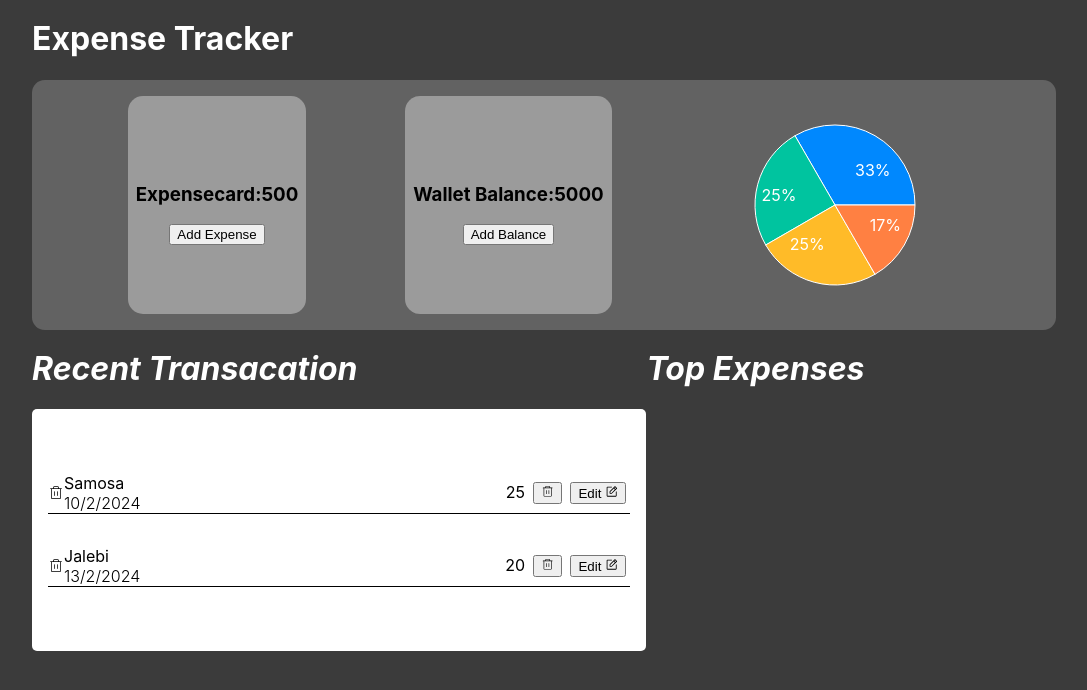
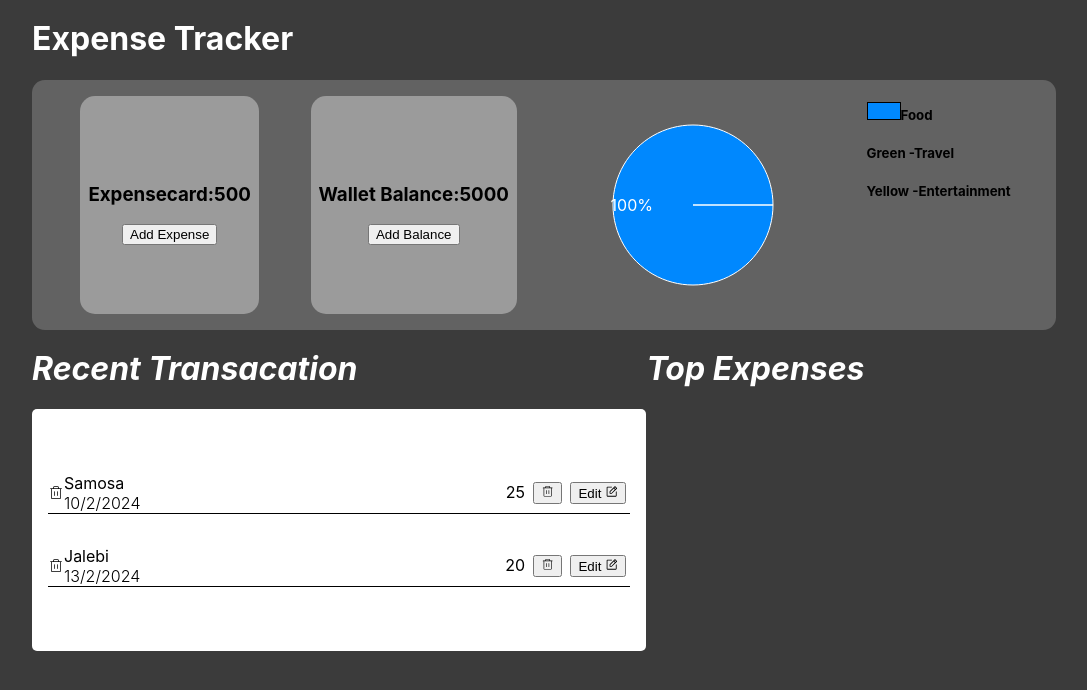
Before and after one commit to ervikasti/ExpenseTracker, a React (Create React App) app: page / in a window 1280 px wide. Shown: the top 690 px of the page, without its empty margins (96-1183 px from the left). Built offline with nearby package versions, Linux system fonts and the light colour scheme.

Commit message:
Fixed Pie Chart and Recent Tranx

```diff
--- /dev/null
+++ b/src/components/Piechart/PieChart.module.css
@@ -0,0 +1,7 @@
+.box{
+    display: inline-block;
+    width: 2rem;
+    height: 1rem;
+    background-color: #0088FE;
+    border: 0.5px solid black;
+}
--- a/src/components/Piechart/Piechart.jsx
+++ b/src/components/Piechart/Piechart.jsx
@@ -1,14 +1,9 @@
 import React, { PureComponent } from 'react';
 import { PieChart, Pie, Cell, ResponsiveContainer } from 'recharts';
 
-const data = [
-  { name: 'Group A', value: 400 },
-  { name: 'Group B', value: 300 },
-  { name: 'Group C', value: 300 },
-  { name: 'Group D', value: 200 },
-];
+import styles from './PieChart.module.css'
 
-const COLORS = ['#0088FE', '#00C49F', '#FFBB28', '#FF8042'];
+const COLORS = ['#0088FE', '#00C49F', '#FFBB28'];
 
 const RADIAN = Math.PI / 180;
 const renderCustomizedLabel = ({ cx, cy, midAngle, innerRadius, outerRadius, percent, index }) => {
@@ -23,15 +18,29 @@ const renderCustomizedLabel = ({ cx, cy, midAngle, innerRadius, outerRadius, per
   );
 };
 
-export default class Example extends PureComponent {
-//   static demoUrl = 'https://codesandbox.io/s/pie-chart-with-customized-label-dlhhj';
+const Example = ({data}) => {
 
-  render() {
+  console.log(data);
+  let intermediate = data.reduce((acc, item) => {
+    let key = item.category;
+    if (!acc[key]) {
+      acc[key] = 0;
+    }
+    acc[key]++;
+    return acc;
+  }, {});
+
+  let result = Object.keys(intermediate).map(key => ({
+    category: key,
+    value: intermediate[key]
+  }));
+
   return (
+    <>
     <ResponsiveContainer width="25%" height="100%">
       <PieChart width={50} height={50}>
         <Pie
-            data={data}
+          data={result}
           cx="50%"
           cy="50%"
           labelLine={false}
@@ -39,13 +48,21 @@ export default class Example extends PureComponent {
           outerRadius={80}
           fill="#8884d8"
           dataKey="value"
+
         >
-            {data.map((entry, index) => (
-              <Cell key={`cell-${index}`} fill={COLORS[index % COLORS.length]} />
+          {result.map((entry, index) => (
+            <Cell dataKey={entry.category} key={`cell-${index}`} fill={COLORS[index % COLORS.length]} />
           ))}
         </Pie>
       </PieChart>
     </ResponsiveContainer>
+    <div>
+      <h5><span className={styles.box}></span>Food</h5>
+      <h5>Green -Travel</h5>
+      <h5>Yellow -Entertainment</h5>
+    </div>
+    </>
   );
-  }
-}
+};
+
+export default Example;
--- a/src/page/Landing/Landing.jsx
+++ b/src/page/Landing/Landing.jsx
@@ -35,8 +35,7 @@ export default function Landing(){
         if(value.price < balance){
             setExpense(expense => Number(expense)+Number(value.price));
             setBalance(balance => Number(balance)-Number(value.price));
-            list.push(value);
-            setTranx(list);
+            setTranx((previousStateArray)=>[...previousStateArray, value]);
         }else{
             console.log("No balance left");
         }
@@ -46,11 +45,6 @@ export default function Landing(){
             console.log(e.key);
     }
 
-    // const tranxHandler = () =>{
-    //     setTranx({...dataList,});
-    // };
-
-    // useEffect((balance,expense)=>{balanceHandler(Number(balance)-Number(expense))},[expense]);
 
     return(
         <div className={styles.mainbody}>
@@ -58,7 +52,7 @@ export default function Landing(){
             <div className={styles.display_section}>
                 <Expensecard expense={expense} expenseHandler={expenseHandler}></Expensecard>
                 <Balancecard balance={balance} balanceHandler={balanceHandler}></Balancecard>
-                <Piechart></Piechart>
+                <Piechart data={tranx}></Piechart>
             </div>
             <div className={styles.display_section_lower}>
                 <div className={styles.section_lower_data}>
```
Lines whose indentation alone changed are shown as unchanged.
